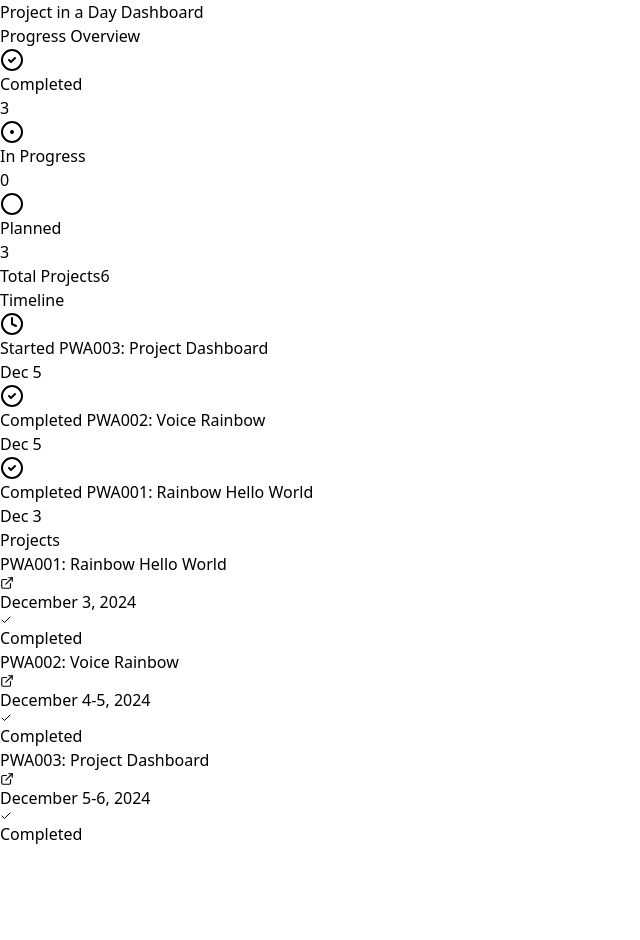
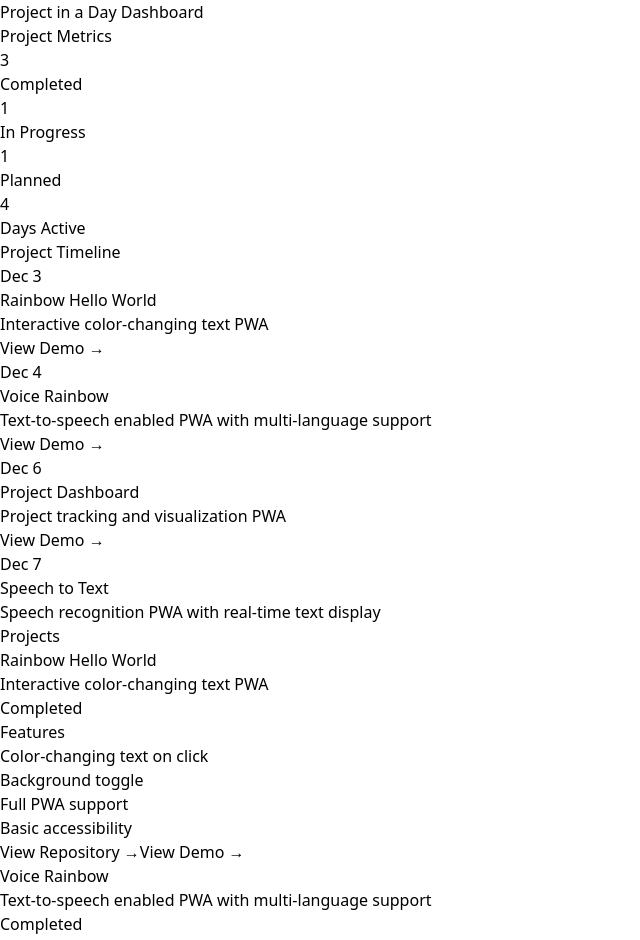
Before and after one commit to Magnazee/PWA003, a React (Vite) app: page / in a window 1280 px wide. Shown: the top 940 px of the page, without its empty margins (0-640 px from the left). Before the commit the page ends 846 px from the top, so only its background shows below. Built offline with nearby package versions, Linux system fonts and the light colour scheme.

Commit message:
Update project status: Mark PWA003 as completed and add PWA004

```diff
--- a/src/components/Metrics.tsx
+++ b/src/components/Metrics.tsx
@@ -1,49 +1,36 @@
-import { CheckCircle2, Circle, CircleDot } from 'lucide-react'
-
-const metrics = {
-  completed: 3,
-  inProgress: 0,
-  planned: 3,
-  total: 6
-}
+import { projects } from '../data/projects'
 
 export function Metrics() {
+  const completedProjects = projects.filter(p => p.status === 'completed').length
+  const inProgressProjects = projects.filter(p => p.status === 'in-progress').length
+  const totalProjects = projects.length
+  const plannedProjects = projects.filter(p => p.status === 'planned').length
+
+  // Calculate days active
+  const firstProject = projects.reduce((earliest, project) => {
+    return project.startDate < earliest.startDate ? project : earliest
+  })
+  const daysActive = Math.floor((new Date().getTime() - new Date(firstProject.startDate).getTime()) / (1000 * 60 * 60 * 24)) + 1
+
   return (
-    <div className="bg-white shadow rounded-lg p-6">
-      <h2 className="text-xl font-semibold mb-4">Progress Overview</h2>
+    <div className="p-6 bg-white rounded-lg shadow">
+      <h2 className="text-xl font-semibold mb-4">Project Metrics</h2>
       <div className="grid grid-cols-2 gap-4">
-        <div className="p-4 border rounded-lg">
-          <div className="flex items-center justify-between">
-            <div className="flex items-center">
-              <CheckCircle2 className="text-green-500 mr-2" />
-              <span className="text-sm font-medium">Completed</span>
-            </div>
-            <span className="text-2xl font-semibold">{metrics.completed}</span>
-          </div>
+        <div className="p-4 bg-gray-50 rounded">
+          <div className="text-2xl font-bold text-blue-600">{completedProjects}</div>
+          <div className="text-sm text-gray-600">Completed</div>
         </div>
-        <div className="p-4 border rounded-lg">
-          <div className="flex items-center justify-between">
-            <div className="flex items-center">
-              <CircleDot className="text-blue-500 mr-2" />
-              <span className="text-sm font-medium">In Progress</span>
-            </div>
-            <span className="text-2xl font-semibold">{metrics.inProgress}</span>
-          </div>
+        <div className="p-4 bg-gray-50 rounded">
+          <div className="text-2xl font-bold text-green-600">{inProgressProjects}</div>
+          <div className="text-sm text-gray-600">In Progress</div>
         </div>
-        <div className="p-4 border rounded-lg">
-          <div className="flex items-center justify-between">
-            <div className="flex items-center">
-              <Circle className="text-gray-500 mr-2" />
-              <span className="text-sm font-medium">Planned</span>
-            </div>
-            <span className="text-2xl font-semibold">{metrics.planned}</span>
-          </div>
+        <div className="p-4 bg-gray-50 rounded">
+          <div className="text-2xl font-bold text-purple-600">{plannedProjects}</div>
+          <div className="text-sm text-gray-600">Planned</div>
         </div>
-        <div className="p-4 border rounded-lg bg-gray-50">
-          <div className="flex items-center justify-between">
-            <span className="text-sm font-medium">Total Projects</span>
-            <span className="text-2xl font-semibold">{metrics.total}</span>
-          </div>
+        <div className="p-4 bg-gray-50 rounded">
+          <div className="text-2xl font-bold text-orange-600">{daysActive}</div>
+          <div className="text-sm text-gray-600">Days Active</div>
         </div>
       </div>
     </div>
--- a/src/components/ProjectList.tsx
+++ b/src/components/ProjectList.tsx
@@ -1,67 +1,59 @@
-import { Check, AlertCircle, Clock, ExternalLink } from 'lucide-react'
+import { projects } from '../data/projects'
 
-const projects = [
-  {
-    id: 'PWA001',
-    name: 'Rainbow Hello World',
-    status: 'completed',
-    date: 'December 3, 2024',
-    url: 'https://magnazee.github.io/PWA001/'
-  },
-  {
-    id: 'PWA002',
-    name: 'Voice Rainbow',
-    status: 'completed',
-    date: 'December 4-5, 2024',
-    url: 'https://magnazee.github.io/PWA002/'
-  },
-  {
-    id: 'PWA003',
-    name: 'Project Dashboard',
-    status: 'completed',
-    date: 'December 5-6, 2024',
-    url: 'https://magnazee.github.io/PWA003/'
-  },
-]
+const statusColors = {
+  'completed': 'bg-green-100 text-green-800',
+  'in-progress': 'bg-blue-100 text-blue-800',
+  'planned': 'bg-gray-100 text-gray-800'
+}
 
 export function ProjectList() {
   return (
-    <div className="bg-white shadow rounded-lg p-6">
-      <h2 className="text-xl font-semibold mb-4">Projects</h2>
-      <div className="space-y-4">
+    <div className="bg-white rounded-lg shadow">
+      <div className="px-6 py-4 border-b">
+        <h2 className="text-xl font-semibold">Projects</h2>
+      </div>
+      <div className="divide-y">
         {projects.map((project) => (
-          <div key={project.id} className="flex items-center justify-between p-4 border rounded-lg">
-            <div className="flex-1">
-              <div className="flex items-center gap-2">
-                <h3 className="font-medium">{project.id}: {project.name}</h3>
+          <div key={project.id} className="p-6">
+            <div className="flex justify-between items-start">
+              <div>
+                <h3 className="text-lg font-medium">{project.name}</h3>
+                <p className="mt-1 text-gray-600">{project.description}</p>
+              </div>
+              <span className={`px-3 py-1 rounded-full text-sm font-medium ${statusColors[project.status]}`}>
+                {project.status.charAt(0).toUpperCase() + project.status.slice(1)}
+              </span>
+            </div>
+            <div className="mt-4">
+              <h4 className="text-sm font-medium text-gray-500 mb-2">Features</h4>
+              <ul className="list-disc list-inside space-y-1 text-gray-600">
+                {project.features.map((feature, index) => (
+                  <li key={index} className="text-sm">{feature}</li>
+                ))}
+              </ul>
+            </div>
+            {project.repo && (
+              <div className="mt-4 flex space-x-4">
                 <a
-                  href={project.url}
+                  href={project.repo}
                   target="_blank"
                   rel="noopener noreferrer"
-                  className="text-blue-600 hover:text-blue-800 inline-flex items-center"
+                  className="text-sm text-blue-500 hover:text-blue-600"
                 >
-                  <ExternalLink size={14} />
+                  View Repository →
                 </a>
+                {project.demo && (
+                  <a
+                    href={project.demo}
+                    target="_blank"
+                    rel="noopener noreferrer"
+                    className="text-sm text-blue-500 hover:text-blue-600"
+                  >
+                    View Demo →
+                  </a>
+                )}
               </div>
-              <p className="text-sm text-gray-500">{project.date}</p>
-            </div>
-            <div className="flex items-center gap-2">
-              {project.status === 'completed' && (
-                <span className="inline-flex items-center px-2.5 py-0.5 rounded-full text-xs font-medium bg-green-100 text-green-800">
-                  <Check size={12} className="mr-1" /> Completed
-                </span>
-              )}
-              {project.status === 'in-progress' && (
-                <span className="inline-flex items-center px-2.5 py-0.5 rounded-full text-xs font-medium bg-blue-100 text-blue-800">
-                  <Clock size={12} className="mr-1" /> In Progress
-                </span>
-              )}
-              {project.status === 'blocked' && (
-                <span className="inline-flex items-center px-2.5 py-0.5 rounded-full text-xs font-medium bg-red-100 text-red-800">
-                  <AlertCircle size={12} className="mr-1" /> Blocked
-                </span>
-              )}
-            </div>
+            )}
           </div>
         ))}
       </div>
--- a/src/components/Timeline.tsx
+++ b/src/components/Timeline.tsx
@@ -1,71 +1,43 @@
-import { CheckCircle2, Clock } from 'lucide-react'
+import { projects } from '../data/projects'
 
 export function Timeline() {
+  const timelineProjects = projects.filter(p => p.status !== 'planned')
+
   return (
-    <div className="bg-white shadow rounded-lg p-6">
-      <h2 className="text-xl font-semibold mb-4">Timeline</h2>
-      <div className="flow-root">
-        <ul role="list" className="-mb-8">
-          <li>
-            <div className="relative pb-8">
-              <span className="absolute top-4 left-4 -ml-px h-full w-0.5 bg-gray-200" aria-hidden="true" />
-              <div className="relative flex space-x-3">
-                <div>
-                  <span className="h-8 w-8 rounded-full bg-blue-100 flex items-center justify-center ring-8 ring-white">
-                    <Clock className="h-5 w-5 text-blue-500" aria-hidden="true" />
-                  </span>
+    <div className="p-6 bg-white rounded-lg shadow">
+      <h2 className="text-xl font-semibold mb-4">Project Timeline</h2>
+      <div className="space-y-4">
+        {timelineProjects.map((project) => (
+          <div key={project.id} className="flex items-start space-x-4">
+            <div className="min-w-[120px] text-sm text-gray-500">
+              {new Date(project.startDate).toLocaleDateString('en-US', {
+                month: 'short',
+                day: 'numeric'
+              })}
+            </div>
+            <div className="flex-1">
+              <div className="flex items-center space-x-2">
+                <span className={`w-2 h-2 rounded-full ${
+                  project.status === 'completed' ? 'bg-green-500' : 'bg-blue-500'
+                }`} />
+                <h3 className="font-medium">{project.name}</h3>
+              </div>
+              <p className="mt-1 text-sm text-gray-600">{project.description}</p>
+              {project.status === 'completed' && (
+                <div className="mt-2">
+                  <a
+                    href={project.demo}
+                    target="_blank"
+                    rel="noopener noreferrer"
+                    className="text-sm text-blue-500 hover:text-blue-600"
+                  >
+                    View Demo →
+                  </a>
                 </div>
-                <div className="flex min-w-0 flex-1 justify-between space-x-4 pt-1.5">
-                  <div>
-                    <p className="text-sm text-gray-500">Started <span className="font-medium text-gray-900">PWA003: Project Dashboard</span></p>
-                  </div>
-                  <div className="whitespace-nowrap text-right text-sm text-gray-500">
-                    <time dateTime="2024-12-05">Dec 5</time>
-                  </div>
-                </div>
-              </div>
+              )}
             </div>
-          </li>
-          <li>
-            <div className="relative pb-8">
-              <span className="absolute top-4 left-4 -ml-px h-full w-0.5 bg-gray-200" aria-hidden="true" />
-              <div className="relative flex space-x-3">
-                <div>
-                  <span className="h-8 w-8 rounded-full bg-green-100 flex items-center justify-center ring-8 ring-white">
-                    <CheckCircle2 className="h-5 w-5 text-green-500" aria-hidden="true" />
-                  </span>
-                </div>
-                <div className="flex min-w-0 flex-1 justify-between space-x-4 pt-1.5">
-                  <div>
-                    <p className="text-sm text-gray-500">Completed <span className="font-medium text-gray-900">PWA002: Voice Rainbow</span></p>
-                  </div>
-                  <div className="whitespace-nowrap text-right text-sm text-gray-500">
-                    <time dateTime="2024-12-05">Dec 5</time>
-                  </div>
-                </div>
-              </div>
-            </div>
-          </li>
-          <li>
-            <div className="relative">
-              <div className="relative flex space-x-3">
-                <div>
-                  <span className="h-8 w-8 rounded-full bg-green-100 flex items-center justify-center ring-8 ring-white">
-                    <CheckCircle2 className="h-5 w-5 text-green-500" aria-hidden="true" />
-                  </span>
-                </div>
-                <div className="flex min-w-0 flex-1 justify-between space-x-4 pt-1.5">
-                  <div>
-                    <p className="text-sm text-gray-500">Completed <span className="font-medium text-gray-900">PWA001: Rainbow Hello World</span></p>
-                  </div>
-                  <div className="whitespace-nowrap text-right text-sm text-gray-500">
-                    <time dateTime="2024-12-03">Dec 3</time>
-                  </div>
-                </div>
-              </div>
-            </div>
-          </li>
-        </ul>
+          </div>
+        ))}
       </div>
     </div>
   )
--- /dev/null
+++ b/src/data/projects.ts
@@ -0,0 +1,89 @@
+export interface Project {
+  id: string
+  name: string
+  description: string
+  status: 'completed' | 'in-progress' | 'planned'
+  startDate: string
+  endDate?: string
+  repo?: string
+  demo?: string
+  features: string[]
+}
+
+export const projects: Project[] = [
+  {
+    id: 'pwa001',
+    name: 'Rainbow Hello World',
+    description: 'Interactive color-changing text PWA',
+    status: 'completed',
+    startDate: '2024-12-03',
+    endDate: '2024-12-03',
+    repo: 'https://github.com/Magnazee/PWA001',
+    demo: 'https://magnazee.github.io/PWA001/',
+    features: [
+      'Color-changing text on click',
+      'Background toggle',
+      'Full PWA support',
+      'Basic accessibility'
+    ]
+  },
+  {
+    id: 'pwa002',
+    name: 'Voice Rainbow',
+    description: 'Text-to-speech enabled PWA with multi-language support',
+    status: 'completed',
+    startDate: '2024-12-04',
+    endDate: '2024-12-05',
+    repo: 'https://github.com/Magnazee/PWA002',
+    demo: 'https://magnazee.github.io/PWA002/',
+    features: [
+      'Voice synthesis',
+      'Finnish language support',
+      'Enhanced PWA features',
+      'Accessibility improvements'
+    ]
+  },
+  {
+    id: 'pwa003',
+    name: 'Project Dashboard',
+    description: 'Project tracking and visualization PWA',
+    status: 'completed',
+    startDate: '2024-12-06',
+    endDate: '2024-12-06',
+    repo: 'https://github.com/Magnazee/PWA003',
+    demo: 'https://magnazee.github.io/PWA003/',
+    features: [
+      'Project status tracking',
+      'Timeline visualization',
+      'Metrics display',
+      'PWA functionality'
+    ]
+  },
+  {
+    id: 'pwa004',
+    name: 'Speech to Text',
+    description: 'Speech recognition PWA with real-time text display',
+    status: 'in-progress',
+    startDate: '2024-12-07',
+    repo: 'https://github.com/Magnazee/PWA004',
+    features: [
+      'Speech recognition',
+      'Real-time text display',
+      'Status indicators',
+      'Error handling'
+    ]
+  },
+  {
+    id: 'pwa005',
+    name: 'Voice Commander',
+    description: 'Advanced voice recognition and command system',
+    status: 'planned',
+    startDate: '2024-12-09',
+    features: [
+      'Command system architecture',
+      'Multi-language support',
+      'Custom command definitions',
+      'Advanced voice recognition'
+    ]
+  }
+]
```
